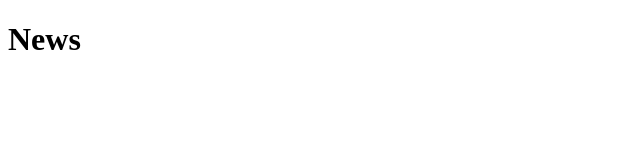
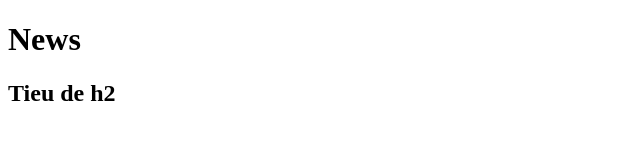
Before and after one commit to NhatTanITCoder/Animated-Login-Page, a plain HTML site: page index2.html in a window 1280 px wide. Shown: the whole page, without its empty margins (0-640 px from the left). Drawn offline with Linux system fonts and the light colour scheme.

Commit message:
4 commit

```diff
--- a/index2.html
+++ b/index2.html
@@ -7,5 +7,6 @@
 </head>
 <body>
     <h1>News</h1>
+    <h2>Tieu de h2</h2>
 </body>
 </html>
```
